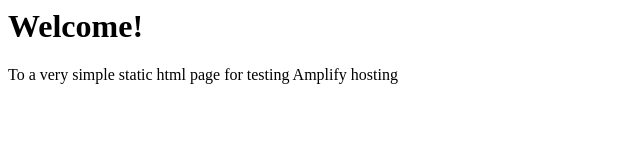
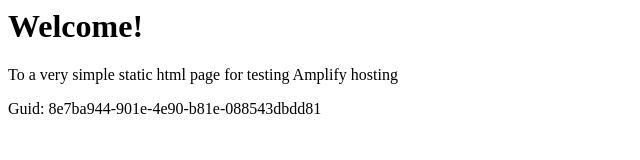
Before and after one commit to aws-aemilia-pdx/Github-PR-Commit-Integration-Test-DoNotTouch-v1-prod-us-west-2, a website: page src/index.html in a window 1280 px wide. Shown: the whole page, without its empty margins (0-640 px from the left). Drawn offline with Linux system fonts and the light colour scheme.

Commit message:
commit from integ tests

```diff
--- a/src/index.html
+++ b/src/index.html
@@ -1,3 +1,5 @@
+
+
 <html lang="en">
 
 <head>
@@ -10,6 +12,6 @@
 <body>
     <h1>Welcome!</h1>
     <p>To a very simple static html page for testing Amplify hosting</p>
-</body>
+    <p>Guid: 8e7ba944-901e-4e90-b81e-088543dbdd81</p></body>
 
 </html>
```
